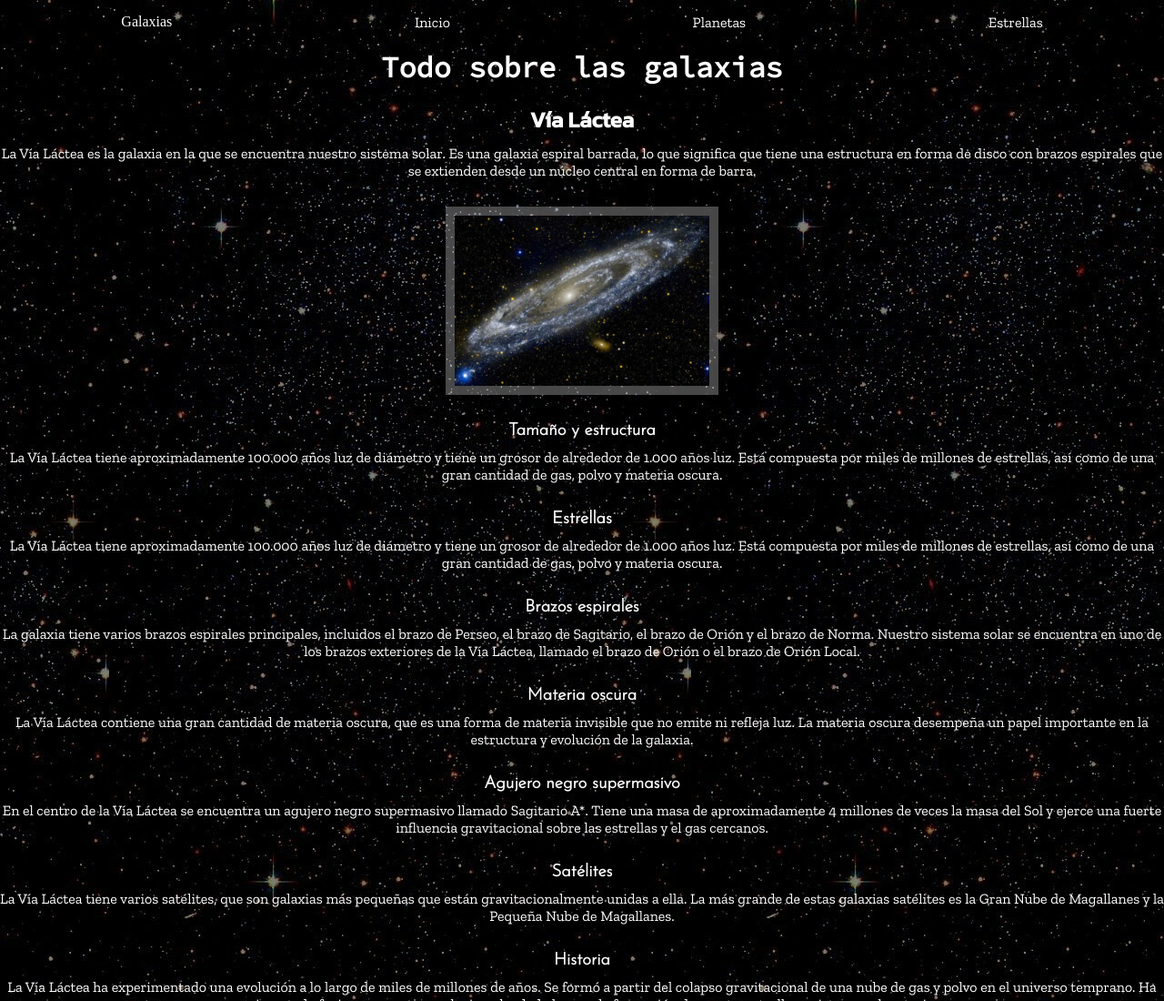
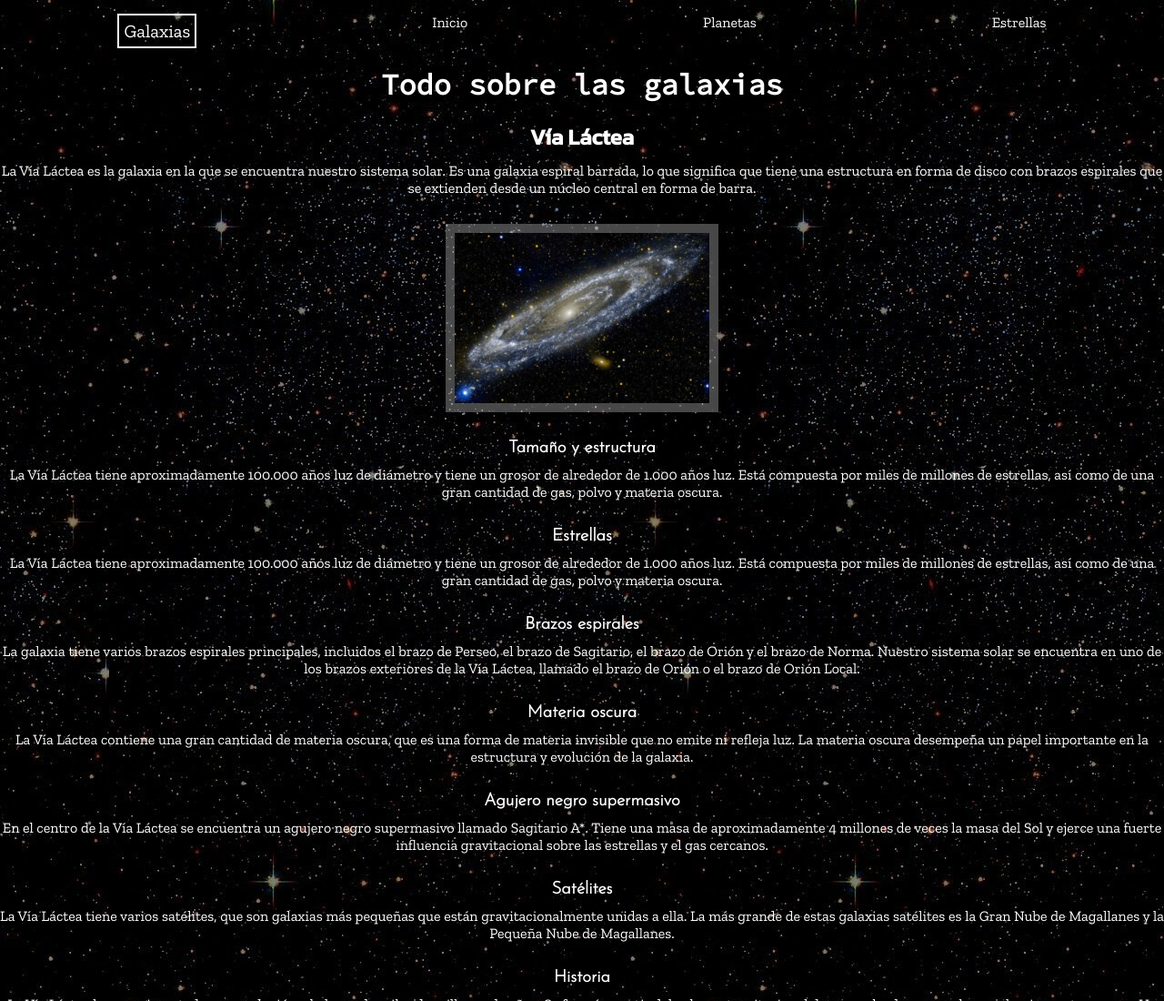
Before and after one commit to Valentinoarg/Pagina-galaxias-mobile, a plain HTML site: page index.html in a window 1280 px wide. Shown: the top 1100 px of the page at 91% size. Drawn offline with nearby package versions, Linux system fonts and the light colour scheme.

Commit message:
Add files via upload

```diff
--- a/index.html
+++ b/index.html
@@ -19,7 +19,7 @@
   <header>
     <nav>
       <ul class="container-list-nav">
-        <li>Galaxias</li>
+        <li class="text-li">Galaxias</li>
         <li><a href="#">Inicio</a></li>
         <li><a href="#">Planetas</a></li>
         <li><a href="#">Estrellas</a></li>
--- a/style.css
+++ b/style.css
@@ -37,7 +37,7 @@ a{
     text-decoration: none;
 }
 
-p, a{
+p, a, li{
     font-family: 'Zilla Slab', serif;
 }
 
@@ -64,6 +64,12 @@ body{
     justify-content: space-around;
 }
 
+.text-li{
+    font-size: 20px;
+    border: 2px solid;
+    padding: 5px;
+}
+
 /* estilos main*/
 
 .img-vialactea, .img-andromeda{
```
